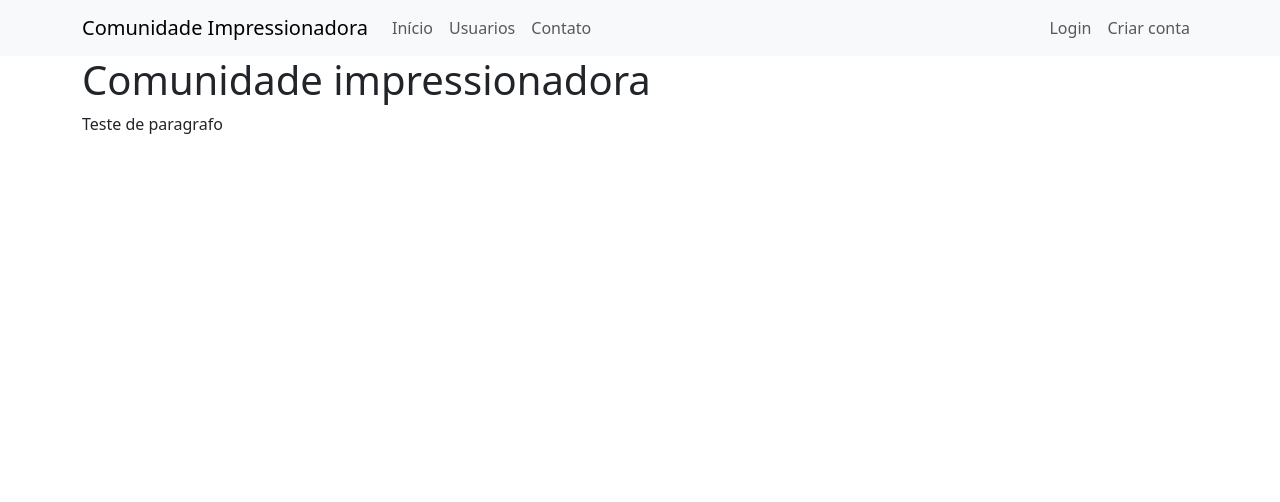
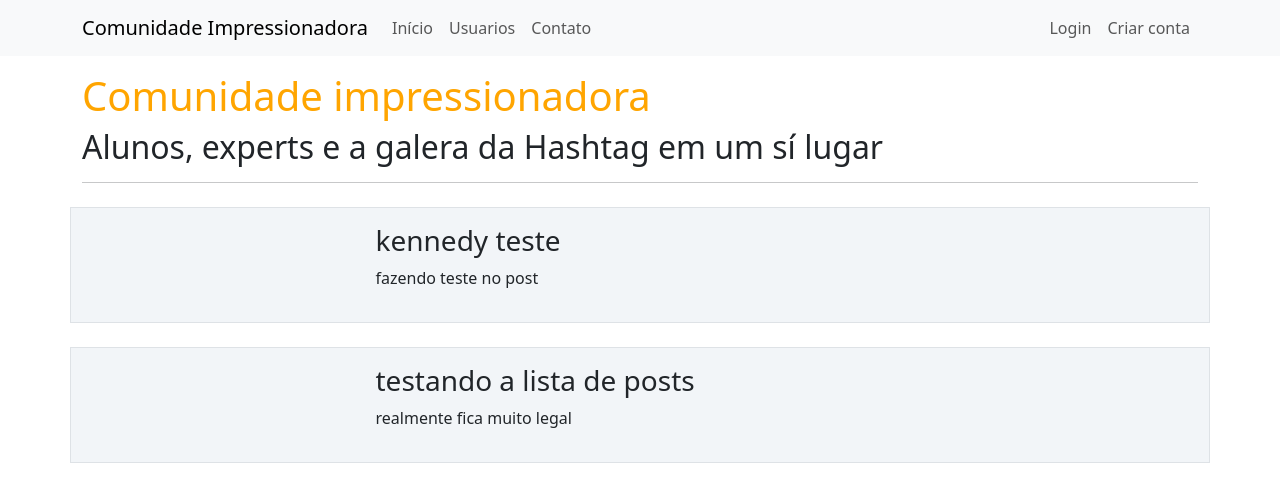
Before and after one commit to Kennedy7Sa/site_com_flask, a Flask app: page / in a window 1280 px wide. Shown: the top 502 px of the page. Run offline with Flask 3, Linux system fonts and the light colour scheme; data comes from the database, SQL or seed files in the repository; both versions use the stored data as it was after the commit.

Commit message:
home com lista de posts

```diff
--- a/comunidadeimpressionadora/routes.py
+++ b/comunidadeimpressionadora/routes.py
@@ -13,7 +13,8 @@ from PIL import Image
 
 @app.route('/')
 def home():
-    return render_template('home.html') #usando render_template para chamar o arquivo html
+    posts = Post.query.all()
+    return render_template('home.html',posts=posts) #usando render_template para chamar o arquivo html
 
 @app.route('/contato')
 def contato():
--- a/comunidadeimpressionadora/static/main.css
+++ b/comunidadeimpressionadora/static/main.css
@@ -42,3 +42,7 @@ S .card {
 .number3 {
     font-weight: 500;
 }
+
+.meupost {
+    background: #f2f5f8 !important;
+}
--- a/comunidadeimpressionadora/templates/home.html
+++ b/comunidadeimpressionadora/templates/home.html
@@ -1,6 +1,24 @@
 {% extends 'base.html' %} {% block body %}
-<div class="container">
-  <h1>Comunidade impressionadora</h1>
-  <p>Teste de paragrafo</p>
+<div class="container mt-3">
+  <h1 style="color:orange">Comunidade impressionadora</h1>
+  <h2>Alunos, experts e a galera da Hashtag em um sí lugar</h2>
+  <hr>
+  {% for post in posts %}
+
+  <div class="row border mt-4 p-3 meupost">
+    <div class="col-3">
+      <div class="image pe-2">
+        <img src="{{ foto_perfil }}" class="rounded" width="200">
+      </div>
+    </div>
+    <div class="col-9">
+      <h3>{{ post.titulo }}</h3>
+      <p>{{ post.corpo }}</p>
+    </div>
+  </div>
+
+
+  {% endfor %}
+
 </div>
 {% endblock %}
```
Also changed, not shown: instance/comunidade.db.
